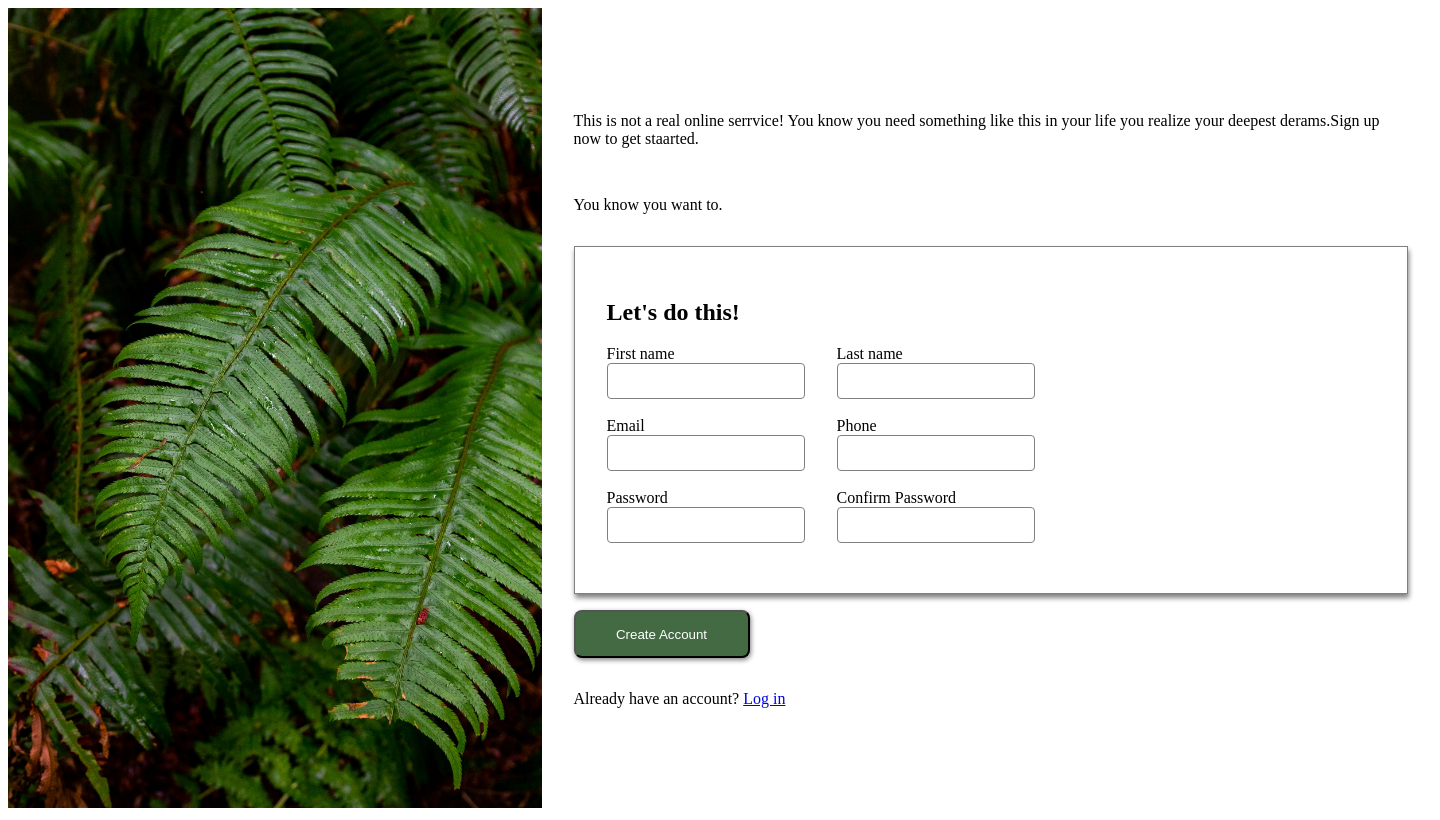
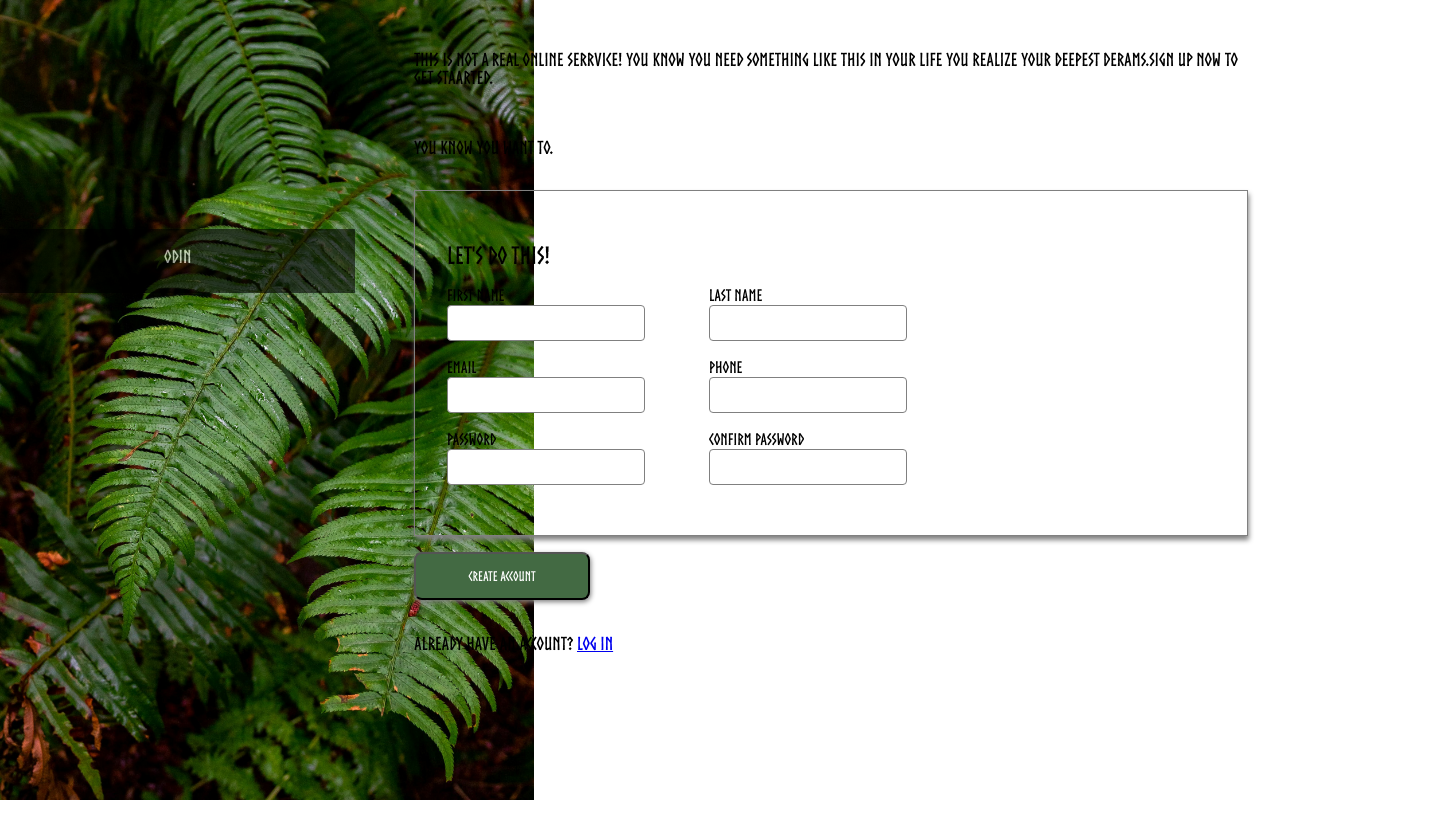
Before and after one commit to Yashyas/forms, a plain HTML site: page index.html in a window 1280 px wide. Shown: the whole page, 1440 px wide, since content can reach past the window. Drawn offline with Linux system fonts and the light colour scheme.

Commit message:
kind of  complete last touch remaining.

```diff
--- a/index.html
+++ b/index.html
@@ -8,11 +8,10 @@
 </head>
 <body>
     <div class="imageView">
-        <img src="back.jpg" alt="green grass plant">
-        <!-- <div class="logoView">
-            <img src="https://cdn.statically.io/gh/TheOdinProject/curriculum/5f37d43908ef92499e95a9b90fc3cc291a95014c/html_css/project-sign-up-form/odin-lined.png" alt="odin project logo">
+        <img class="backImage" src="back.jpg" alt="green grass plant">
+        <div class="logoView">
             <p>ODIN</p>
-        </div> -->
+        </div>
     </div>
 
     <div class="forms">
--- a/style.css
+++ b/style.css
@@ -1,16 +1,22 @@
 body{
     display: flex;
     box-sizing: border-box;
+    margin: 0px;
 }
+@font-face{
+    font-family:odin-custom;
+    src:url(/Norse-Bold.otf);
+}
+
 .imageView img{
     height: 100vh;
     width: auto;
-    flex:1 1 40vw;
+    flex:1;
 }
 .forms{
     display: flex;
     flex-direction: column;
-    flex:2 1 60vw;
+    flex:2 60vw;
     gap: 1rem;
     box-sizing: border-box;
     justify-content: center;
@@ -19,7 +25,10 @@ body{
 }
 form{
     display: flex;
-    gap: 2rem;
+    gap: 4rem;
+}
+label,h2,button{
+    font-family: odin-custom;
 }
 input{
     width: 12rem;
@@ -51,3 +60,28 @@ button{
     height: 3rem;
     box-shadow: 1px 2px 5px gray;
 }
+p{
+    font-family: odin-custom;
+    font-size: large;
+    font-weight: bold;
+}
+.imageView,.forms{
+    position: relative;
+    width:100%;
+}
+.backImage{
+    position: absolute;
+    width: 100%;
+    z-index: -1;
+}
+.logoView{
+    position: absolute;
+    width: 93%;
+    height: 4rem;
+    background: black;
+    opacity: 0.6;
+    margin-top: 60%;
+    color: white;
+    text-align: center;
+    font-size: xx-large;
+}
```
Also changed, not shown: Norse-Bold.otf (added), logo.jpg (added).
